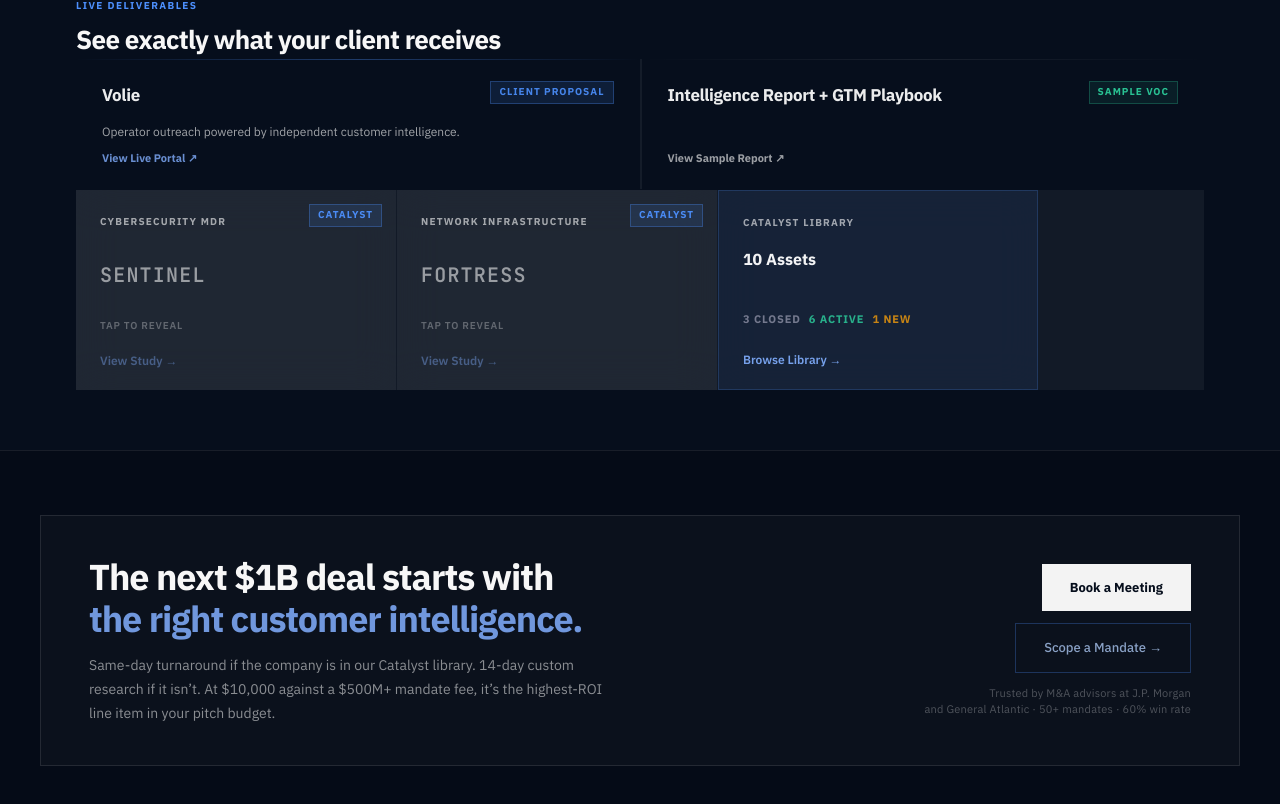
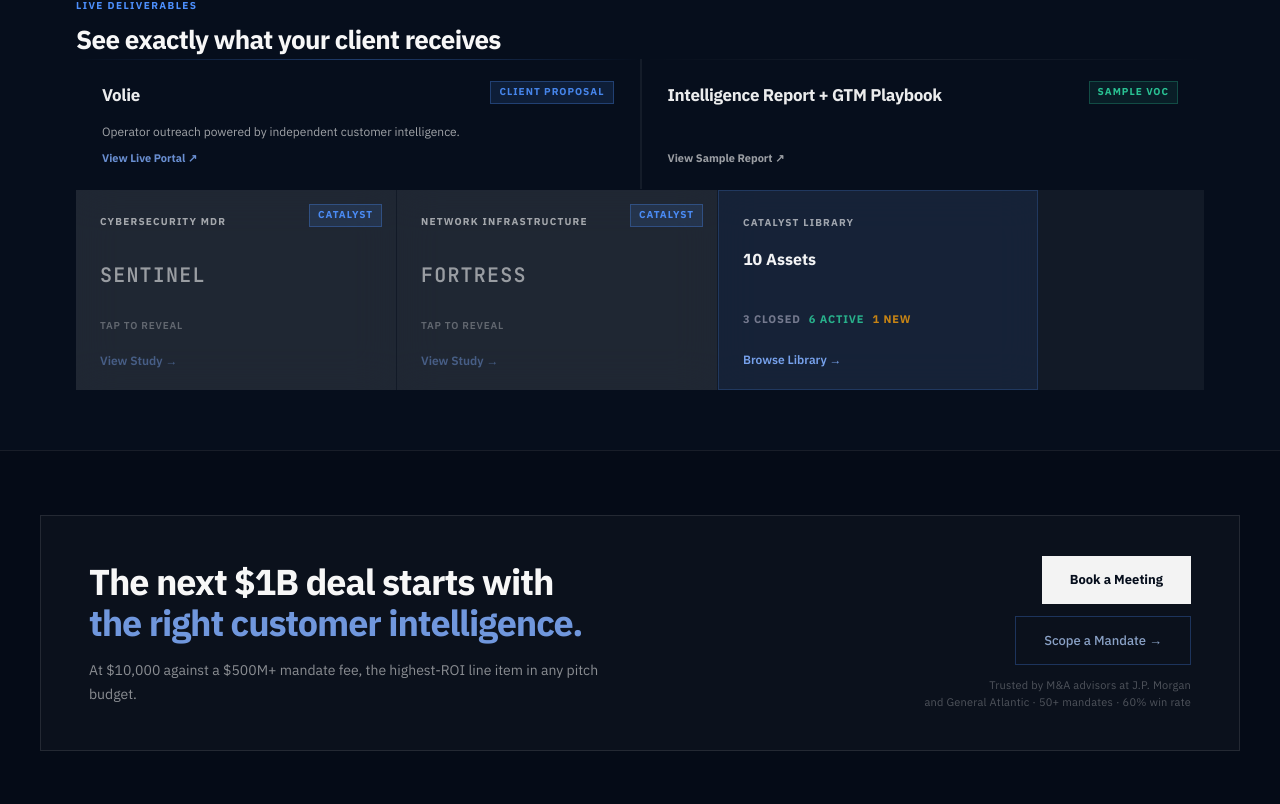
Before and after one commit to Crossover-Research/sell-side-overview-site, a Next.js app: page / in a window 1280 px wide. Shown: the part 3880-4684 px from the top of the page. Built offline with nearby package versions, Linux system fonts and the light colour scheme.

Commit message:
copy edit: closing CTA — remove label + trust line, subline to 1 sentence (Rule 8)

```diff
--- a/app/intelligence/page.tsx
+++ b/app/intelligence/page.tsx
@@ -262,7 +262,7 @@
                 <span style={{ color:'rgba(130,175,255,.85)' }}>the right customer intelligence.</span>
               </h2>
               <p style={{ fontSize:14, color:'rgba(255,255,255,.52)', lineHeight:1.72, maxWidth:520, margin:0 }}>
-                Same-day turnaround if the company is in our Catalyst library. 14-day custom research if it isn&rsquo;t. At $10,000 against a $500M+ mandate fee, it&rsquo;s the highest-ROI line item in your pitch budget.
+                At $10,000 against a $500M+ mandate fee, the highest-ROI line item in any pitch budget.
               </p>
             </div>
             <div style={{ display:'flex', flexDirection:'column', gap:12, alignItems:'flex-end', flexShrink:0 }}>
```
